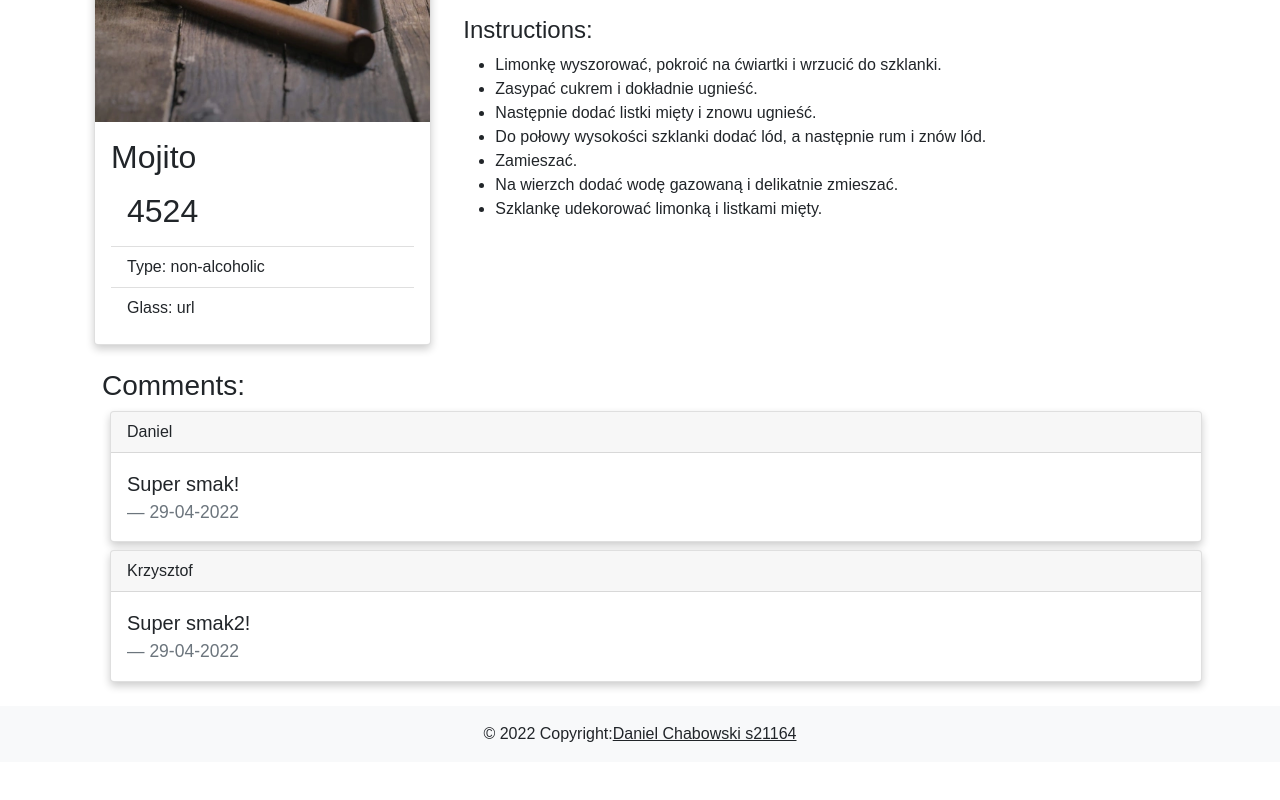
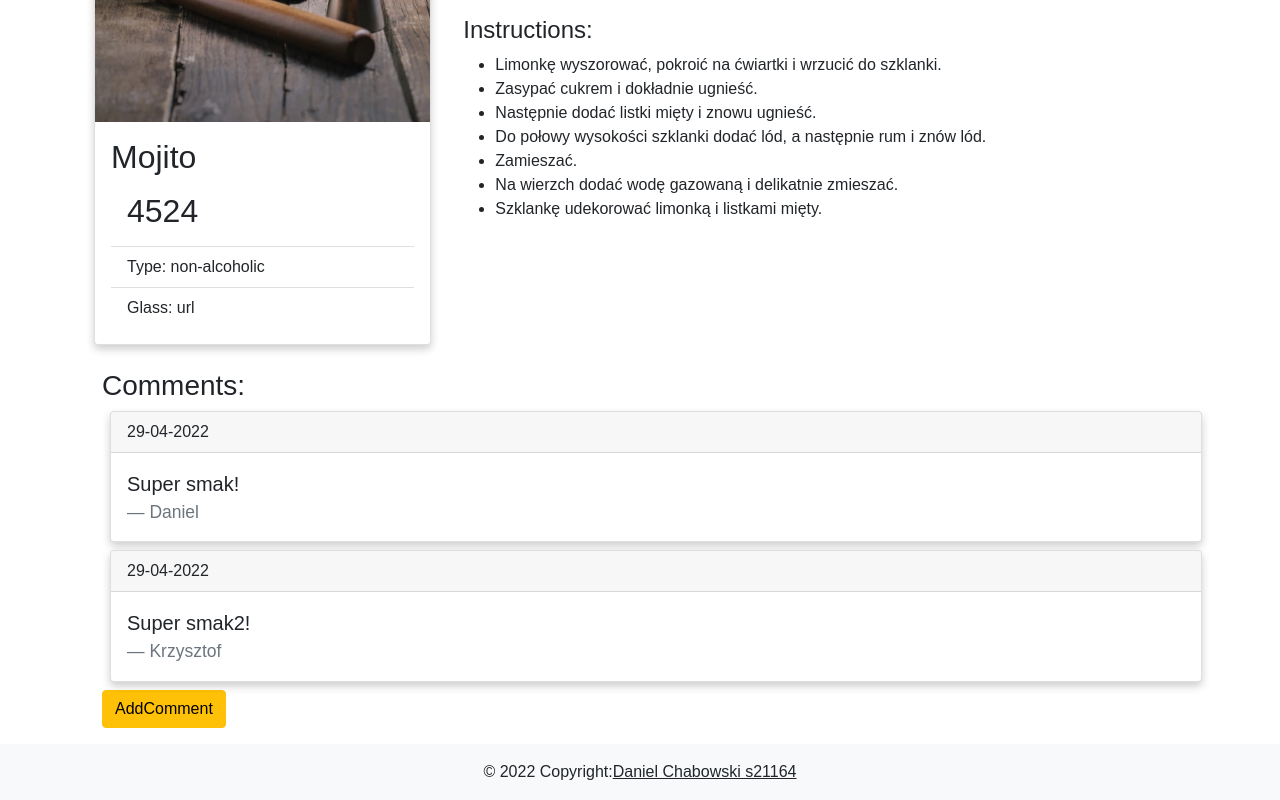
Before and after one commit to Szabek/cocktails_db, a React (Create React App) app: page /cocktail/1 in a window 1280 px wide. Shown: the part 472-1272 px from the top of the page. Before the commit the page ends 1234 px from the top, so only its background shows below. Built offline with nearby package versions, Linux system fonts and the light colour scheme; data requests are answered from the project's data file.

Commit message:
adding comments

```diff
--- a/data/db.json
+++ b/data/db.json
@@ -34,7 +34,10 @@
         "Szklankę udekorować limonką i listkami mięty."
       ],
       "ratings": [
-        4, 5, 2, 4
+        4,
+        5,
+        2,
+        4
       ]
     },
     {
@@ -71,7 +74,10 @@
         "Szklankę udekorować limonką i listkami mięty."
       ],
       "ratings": [
-        4, 5, 2, 4
+        4,
+        5,
+        2,
+        4
       ]
     },
     {
@@ -148,7 +154,10 @@
         "Szklankę udekorować limonką i listkami mięty."
       ],
       "ratings": [
-        4, 5, 2, 4
+        4,
+        5,
+        2,
+        4
       ]
     },
     {
@@ -185,7 +194,10 @@
         "Szklankę udekorować limonką i listkami mięty."
       ],
       "ratings": [
-        4, 5, 2, 4
+        4,
+        5,
+        2,
+        4
       ]
     }
   ],
@@ -203,6 +215,39 @@
       "author": "Krzysztof",
       "date": "29-04-2022",
       "message": "Super smak2!"
+    },
+    {
+      "id_coctail": 2,
+      "message": "Goog Good",
+      "author": "Tom",
+      "id": 3
+    },
+    {
+      "id_coctail": 2,
+      "message": "Good Good",
+      "author": "Tom",
+      "id": 4
+    },
+    {
+      "id": 5,
+      "id_coctail": 2,
+      "author": "Tom",
+      "date": 1656630103908,
+      "message": "asdasdsd"
+    },
+    {
+      "id": 6,
+      "id_coctail": 2,
+      "author": "111",
+      "date": "2022-06-30T23:05:45.811Z",
+      "message": "111"
+    },
+    {
+      "id": 7,
+      "id_coctail": 3,
+      "author": "Mirek",
+      "date": "2022-06-30",
+      "message": "Lux "
     }
   ]
 }
--- a/package.json
+++ b/package.json
@@ -11,6 +11,7 @@
     "popper.js": "^1.16.1",
     "react": "^18.2.0",
     "react-dom": "^18.2.0",
+    "react-hook-form": "^7.33.0",
     "react-icons": "^4.4.0",
     "react-router-dom": "^6.3.0",
     "react-scripts": "5.0.1",
--- /dev/null
+++ b/src/components/comments/AddComment.js
@@ -0,0 +1,30 @@
+import {useForm} from 'react-hook-form'
+import {useAppContext} from "../../context";
+
+const AddComment = ({idCoctail}) => {
+    const {register, handleSubmit} = useForm();
+    const {saveComments} = useAppContext();
+    const submit = (text, e) => {
+        e.preventDefault();
+        saveComments(parseInt(idCoctail),text.author ,text.text, )
+    };
+
+
+    return (
+        <fieldset>
+            <form onSubmit={handleSubmit(submit)}>
+                <div className="form-group">
+                    <input {...register('author')} type="text" className="form-control mb-3 mt-3" placeholder="Name" required/>
+                    <textarea {...register('text')} className="form-control mb-3" rows="4" cols="50" placeholder="Comment" required/>
+                    <button
+                        className="register btn btn-primary"
+                        type="submit"
+                    >
+                        Send
+                    </button>
+                </div>
+            </form>
+        </fieldset>);
+}
+
+export default AddComment
--- a/src/components/comments/Comment.js
+++ b/src/components/comments/Comment.js
@@ -6,17 +6,15 @@ const Comment = ({message, author, date}) => {
         <div>
             <div className="card">
                 <div className="card-header">
-                    {author}
+                    {date}
                 </div>
                 <div className="card-body">
                     <blockquote className="blockquote mb-0">
                         <p>{message}</p>
-                        <footer className="blockquote-footer">{date}</footer>
+                        <footer className="blockquote-footer">{author}</footer>
                     </blockquote>
                 </div>
             </div>
-            {/*<h5>author</h5>*/}
-            {/*<p>{message}</p>*/}
         </div>
 
     )
--- a/src/components/comments/CommentsList.js
+++ b/src/components/comments/CommentsList.js
@@ -1,11 +1,16 @@
 import React from 'react'
 import Comment from "./Comment";
 import {useAppContext} from "../../context";
-import Cocktail from "../Cocktail";
+import AddComment from "./AddComment";
+import style from "../../styles/Comments.scss"
 
 const CommentsList = ({id}) => {
     const {getCommentsByID} = useAppContext();
     const coctailComments = getCommentsByID(parseInt(id));
+    const showCreator = () => {
+        let component = document.getElementById("addComment");
+        component.style.display = 'block';
+    }
     return (
         <div className="m-3">
             <h3>Comments:</h3>
@@ -16,6 +21,10 @@ const CommentsList = ({id}) => {
                     </div>
                 )
             })}
+            <button className="btn btn-warning" onClick={() => showCreator()}>AddComment</button>
+            <div id="addComment">
+                <AddComment idCoctail={id}/>
+            </div>
         </div>
     )
 }
--- a/src/context.js
+++ b/src/context.js
@@ -37,13 +37,41 @@ export default function AppContextProvider({children}) {
         return comments.filter((comment) => comment.id_coctail === id);
     }
 
+    const saveComments = (idCoctail, author, message ) => {
+        let currentDate = new Date().toISOString().slice(0, 10)
+        const commentToSend = {id:'' ,id_coctail: idCoctail,author: author, date:currentDate, message: message,  };
+        const requestOptions = {
+            method: 'POST',
+            headers: {'Content-Type': 'application/json'},
+            body: JSON.stringify(commentToSend)
+        };
+
+        fetch("http://localhost:8000/comments", requestOptions)
+            .then(response => {
+                if (response.ok) {
+                    return response.json();
+                } else {
+                    console.log(response.statusText)
+                }
+            })
+            .then(data => {
+                if (data) {
+                    setComments(data)
+                    window.location.reload();
+                } else {
+                    console.log("SERVER ERROR - saveComment()");
+                }
+            })
+    }
+
     return <AppContext.Provider
         value={{
             loading,
             searchTerm,
             cocktails,
             setSearchTerm,
-            getCommentsByID
+            getCommentsByID,
+            saveComments
         }}>{children}
     </AppContext.Provider>
 }
--- /dev/null
+++ b/src/styles/Comments.scss
@@ -0,0 +1,3 @@
+#addComment{
+  display: none;
+}
```
Also changed, not shown: 1 other file (tests, documents, lock files or other folders).
